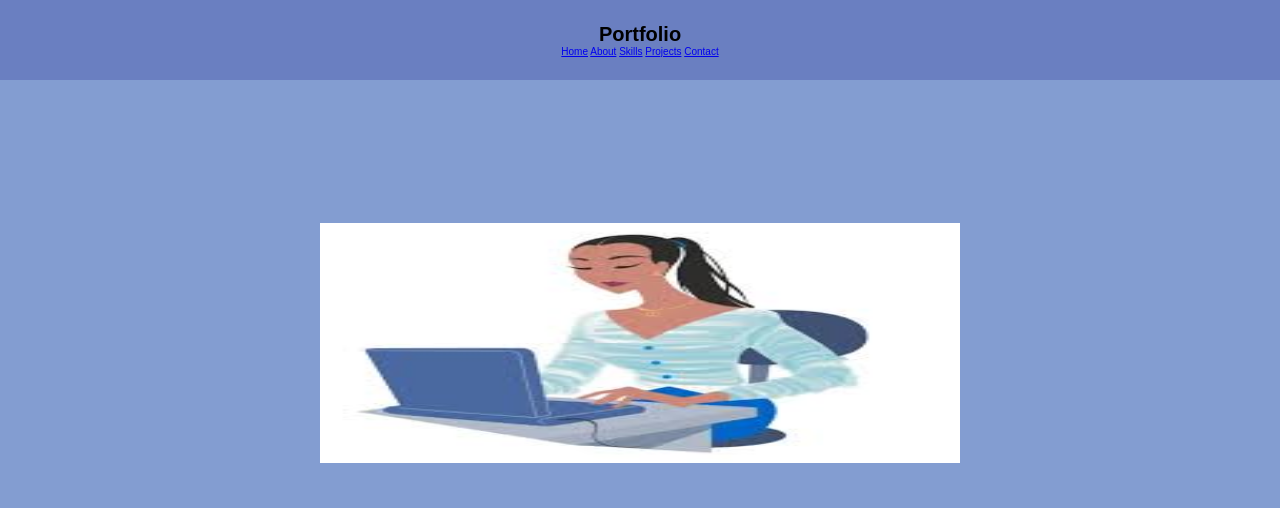
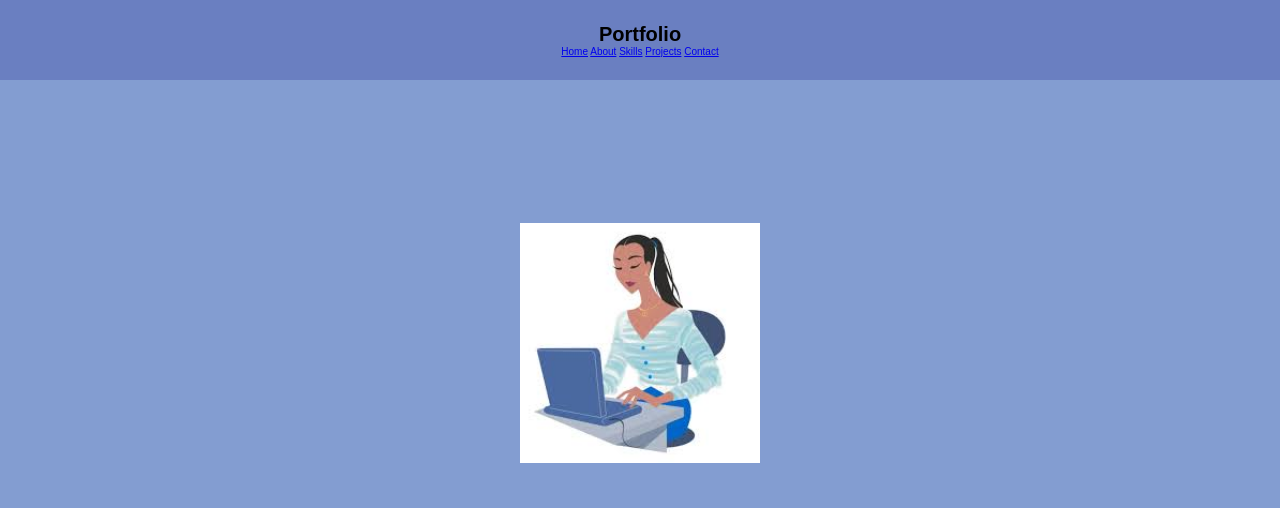
Before and after one commit to sooffia/Wk3-C1-Website, a plain HTML site: page index.html in a window 1280 px wide. Shown: the top 508 px of the page. Drawn offline with Linux system fonts and the light colour scheme.

Commit message:
pages in progress. homepage done

```diff
--- a/style.css
+++ b/style.css
@@ -59,13 +59,16 @@ main {
 
 main > img {
     height: 30dvh;
-    width: 50vw;
+    width: auto;
     margin: 2em;
     /* sets the margin 2 times the current font size*/
     background-color: var(--waikawa-gray-950);
     color:#414e6e;
     /* purpose of adding color is to show where the image will be before
     adding image*/
+    object-fit: cover;
+    /* used to stop image from distorting - when page is stretched
+    the image will stay focused*/
 }
 
 main > * {
```
